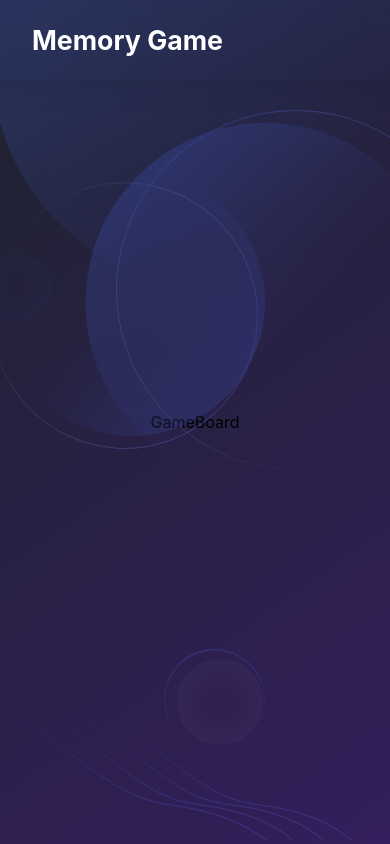
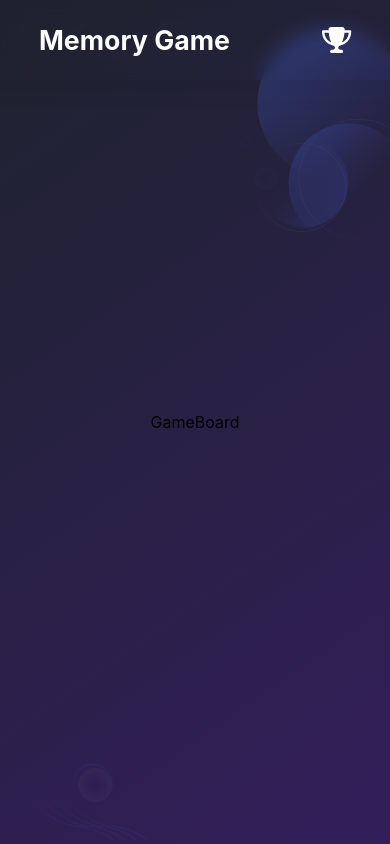
Before and after one commit to vitorverissimo00/memory-game, a React (Create React App) app: page / in a window 390 px wide. Built offline with nearby package versions, Linux system fonts and the light colour scheme.

Commit message:
:art: Integrate FontAwesome icons, add responsive design, and implement useWindowSize hook :art:

```diff
--- a/package.json
+++ b/package.json
@@ -4,6 +4,11 @@
   "private": true,
   "type": "module",
   "dependencies": {
+    "@fortawesome/fontawesome-svg-core": "^6.7.2",
+    "@fortawesome/free-brands-svg-icons": "^6.7.2",
+    "@fortawesome/free-regular-svg-icons": "^6.7.2",
+    "@fortawesome/free-solid-svg-icons": "^6.7.2",
+    "@fortawesome/react-fontawesome": "^0.2.2",
     "@testing-library/react": "^16.2.0",
     "@types/styled-components": "^5.1.34",
     "@types/testing-library__react": "^10.0.1",
--- a/src/App.css
+++ b/src/App.css
@@ -83,3 +83,12 @@
   backdrop-filter: blur(8.7px);
   -webkit-backdrop-filter: blur(8.7px);
 }
+
+.noselect {
+  -webkit-touch-callout: none; /* iOS Safari */
+  -webkit-user-select: none; /* Safari */
+  -khtml-user-select: none; /* Konqueror HTML */
+  -moz-user-select: none; /* Old versions of Firefox */
+  -ms-user-select: none; /* Internet Explorer/Edge */
+  user-select: none; /* Non-prefixed version, currently supported by Chrome, Edge, Opera and Firefox */
+}
--- a/src/App.tsx
+++ b/src/App.tsx
@@ -8,7 +8,9 @@ function App() {
   return (
     <div className="App">
       <Header />
-      <GameBoard />
+      <div style={{ zIndex: 2 }}>
+        <GameBoard />
+      </div>
       <BgIcon />
     </div>
   )
--- a/src/components/BgIcon/index.tsx
+++ b/src/components/BgIcon/index.tsx
@@ -1,13 +1,16 @@
 import React from 'react'
 import { TopIconContainer, BottomIconContainer, MainContainer } from './styles'
+import { useWindowSize } from '../../hooks/useWindowSize'
 
 const BgIcon = () => {
+  const { width, height } = useWindowSize()
+
   return (
     <MainContainer>
       <TopIconContainer>
         <svg
-          width="450"
-          height="556"
+          width={width < 1200 ? '150' : '450'}
+          height={height < 900 ? '350' : '556'}
           viewBox="0 0 450 556"
           fill="none"
           xmlns="http://www.w3.org/2000/svg"
@@ -139,8 +142,8 @@ const BgIcon = () => {
       </TopIconContainer>
       <BottomIconContainer>
         <svg
-          width="364"
-          height="201"
+          width={width < 1200 ? '160' : '364'}
+          height={height < 900 ? '80' : '201'}
           viewBox="0 0 364 201"
           fill="none"
           xmlns="http://www.w3.org/2000/svg"
--- a/src/containers/Header/index.tsx
+++ b/src/containers/Header/index.tsx
@@ -1,10 +1,21 @@
 import React from 'react'
-import { HeaderTitle, MainContainer } from './styles'
+import {
+  HeaderTitle,
+  MainContainer,
+  ContentContainer,
+  TrophyContainer,
+} from './styles'
+import { FontAwesomeIcon } from '@fortawesome/react-fontawesome'
 
 const Header = () => {
   return (
-    <MainContainer className='glass-effect'>
-      <HeaderTitle>Memory Game</HeaderTitle>
+    <MainContainer className="glass-effect">
+      <ContentContainer>
+        <HeaderTitle className="noselect">Memory Game</HeaderTitle>
+        <TrophyContainer>
+          <FontAwesomeIcon icon="trophy" fontSize="26px" />
+        </TrophyContainer>
+      </ContentContainer>
     </MainContainer>
   )
 }
--- a/src/containers/Header/styles.ts
+++ b/src/containers/Header/styles.ts
@@ -5,18 +5,35 @@ export const MainContainer = styled.div`
   top: 0;
 
   display: flex;
-  flex-direction: column;
   justify-content: center;
-  align-items: start;
-
   width: 100%;
   height: 80px;
   font-size: calc(10px + 2vmin);
   padding-left: 64px;
+  padding-right: 64px;
 
   z-index: 2;
 
   color: white;
 `
 
-export const HeaderTitle = styled.h2``
+export const ContentContainer = styled.div`
+  display: flex;
+  flex-direction: row;
+  justify-content: space-between;
+  align-items: center;
+  width: 80%;
+`
+
+export const HeaderTitle = styled.h2`
+  pointer-events: none;
+`
+
+export const TrophyContainer = styled.div`
+
+  & > :hover {
+    color: gold;
+
+    transition: .3s;
+  }
+`
--- /dev/null
+++ b/src/fontawesome.ts
@@ -0,0 +1,8 @@
+// src/fontawesome.ts
+import { library } from "@fortawesome/fontawesome-svg-core"
+import { faTrophy, faUser, faCoffee } from "@fortawesome/free-solid-svg-icons"
+import { faHeart } from "@fortawesome/free-regular-svg-icons"
+import { faGithub } from "@fortawesome/free-brands-svg-icons"
+
+// Adiciona os ícones na biblioteca global
+library.add(faTrophy, faUser, faCoffee, faHeart, faGithub)
--- /dev/null
+++ b/src/hooks/useWindowSize.ts
@@ -0,0 +1,23 @@
+import React from 'react'
+
+/**
+ * useWindowSize hook
+ * @returns { width: number; height: number }
+ */
+export function useWindowSize(): { width: number; height: number } {
+  const [size, setSize] = React.useState<{ width: number; height: number }>({
+    width: window.innerWidth,
+    height: window.innerHeight,
+  })
+
+  React.useEffect(() => {
+    const handleResize = () => {
+      setSize({ width: window.innerWidth, height: window.innerHeight })
+    }
+
+    window.addEventListener('resize', handleResize)
+    return () => window.removeEventListener('resize', handleResize)
+  }, [])
+
+  return size
+}
--- a/src/index.tsx
+++ b/src/index.tsx
@@ -2,6 +2,8 @@ import React from "react";
 import ReactDOM from "react-dom/client";
 import "./index.css";
 import App from "./App";
+
+import "./fontawesome"
 
 const root = ReactDOM.createRoot(
   document.getElementById("root") as HTMLElement
```
Also changed, not shown: 2 other files (tests, documents, lock files or other folders).
